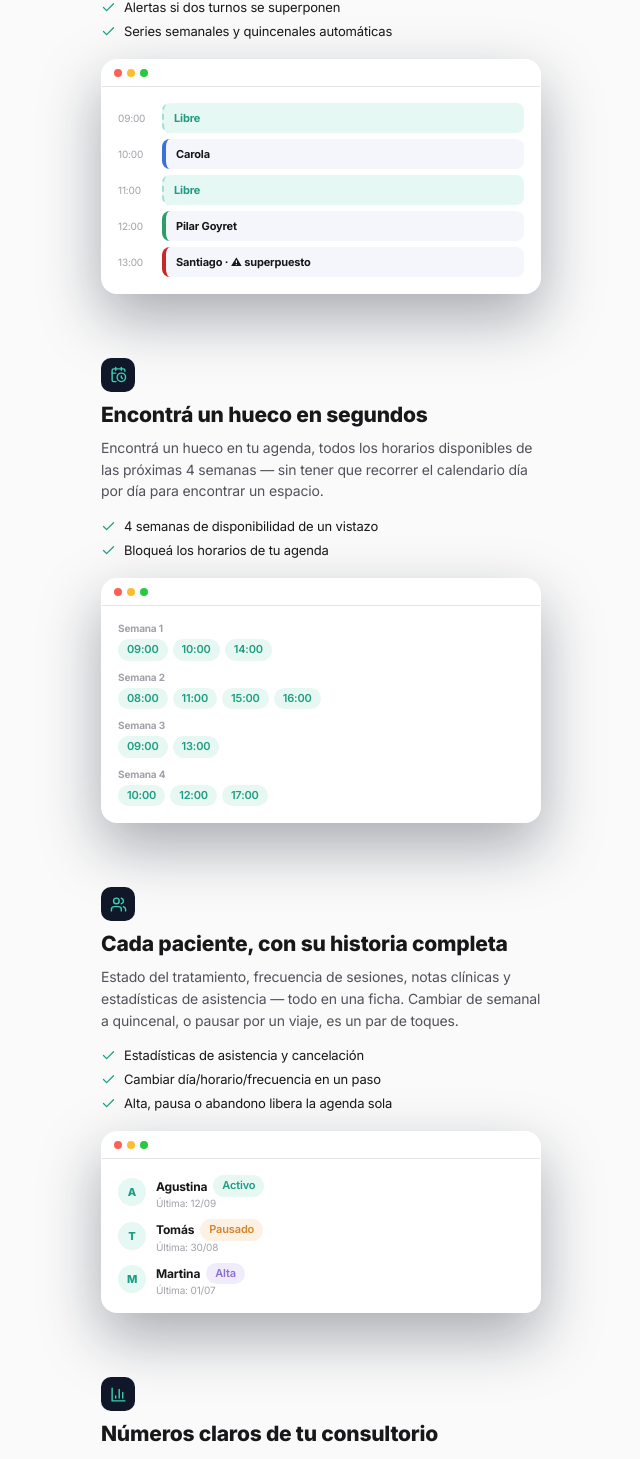
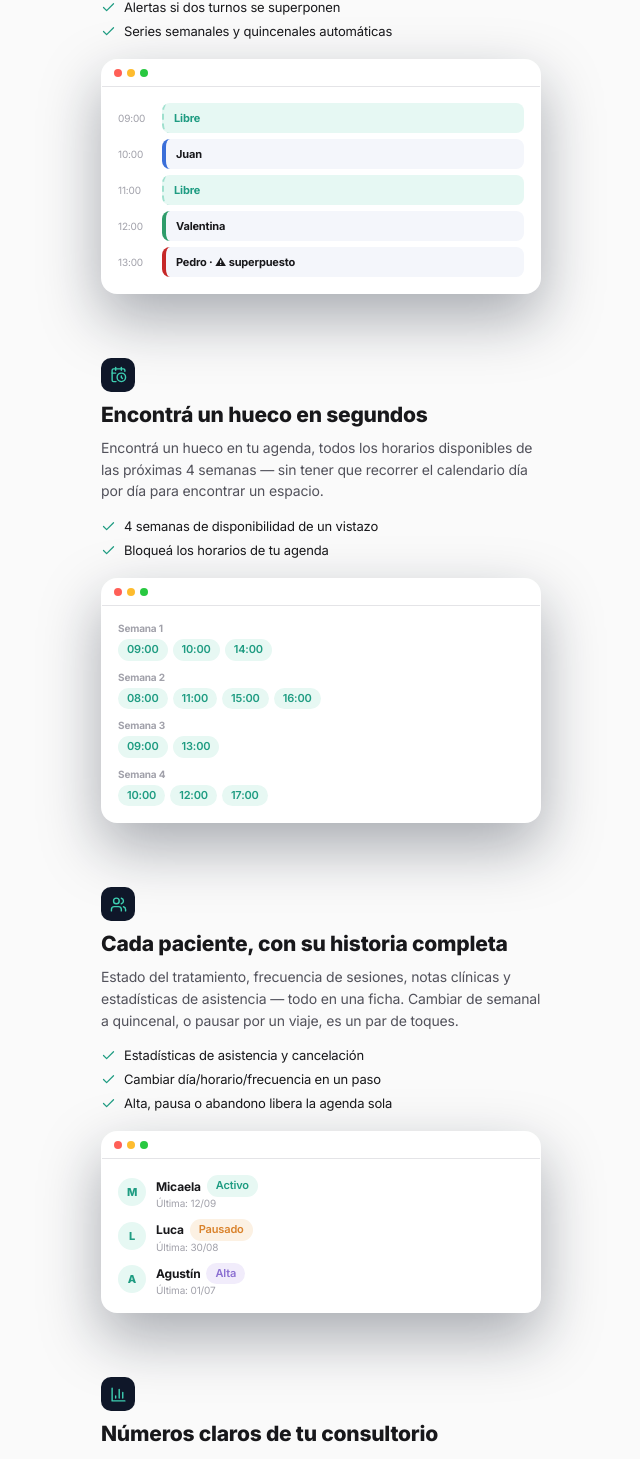
Before and after one commit to pedromarchese98/Agenda-Psicologica-, a Next.js app in the folder agenda-app/: page / in a window 1280 px wide. Shown: the part 740-2199 px from the top of the page, without its empty margins (319-959 px from the left). Built offline with nearby package versions, Linux system fonts and the light colour scheme; no server answers.

Commit message:
Add files via upload

```diff
--- a/agenda-app/app/Landing.js
+++ b/agenda-app/app/Landing.js
@@ -57,10 +57,10 @@ const FEATURES = [
 function MockAgenda() {
   const rows = [
     { t: '09:00', label: 'Libre', free: true },
-    { t: '10:00', label: 'Carola', color: '#3B6FD9' },
+    { t: '10:00', label: 'Juan', color: '#3B6FD9' },
     { t: '11:00', label: 'Libre', free: true },
-    { t: '12:00', label: 'Pilar Goyret', color: '#2E9C6A' },
-    { t: '13:00', label: 'Santiago · ⚠ superpuesto', color: '#C62828' },
+    { t: '12:00', label: 'Valentina', color: '#2E9C6A' },
+    { t: '13:00', label: 'Pedro · ⚠ superpuesto', color: '#C62828' },
   ];
   return (
     <div style={{ padding: 16, display: 'flex', flexDirection: 'column', gap: 6 }}>
@@ -108,9 +108,9 @@ function MockFreeSlots() {
 
 function MockPatients() {
   const patients = [
-    { name: 'Agustina', status: 'Activo', badge: 'badge-teal', last: 'Última: 12/09' },
-    { name: 'Tomás', status: 'Pausado', badge: 'badge-amber', last: 'Última: 30/08' },
-    { name: 'Martina', status: 'Alta', badge: 'badge-violet', last: 'Última: 01/07' },
+    { name: 'Micaela', status: 'Activo', badge: 'badge-teal', last: 'Última: 12/09' },
+    { name: 'Luca', status: 'Pausado', badge: 'badge-amber', last: 'Última: 30/08' },
+    { name: 'Agustín', status: 'Alta', badge: 'badge-violet', last: 'Última: 01/07' },
   ];
   return (
     <div style={{ padding: 16, display: 'flex', flexDirection: 'column', gap: 10 }}>
```
